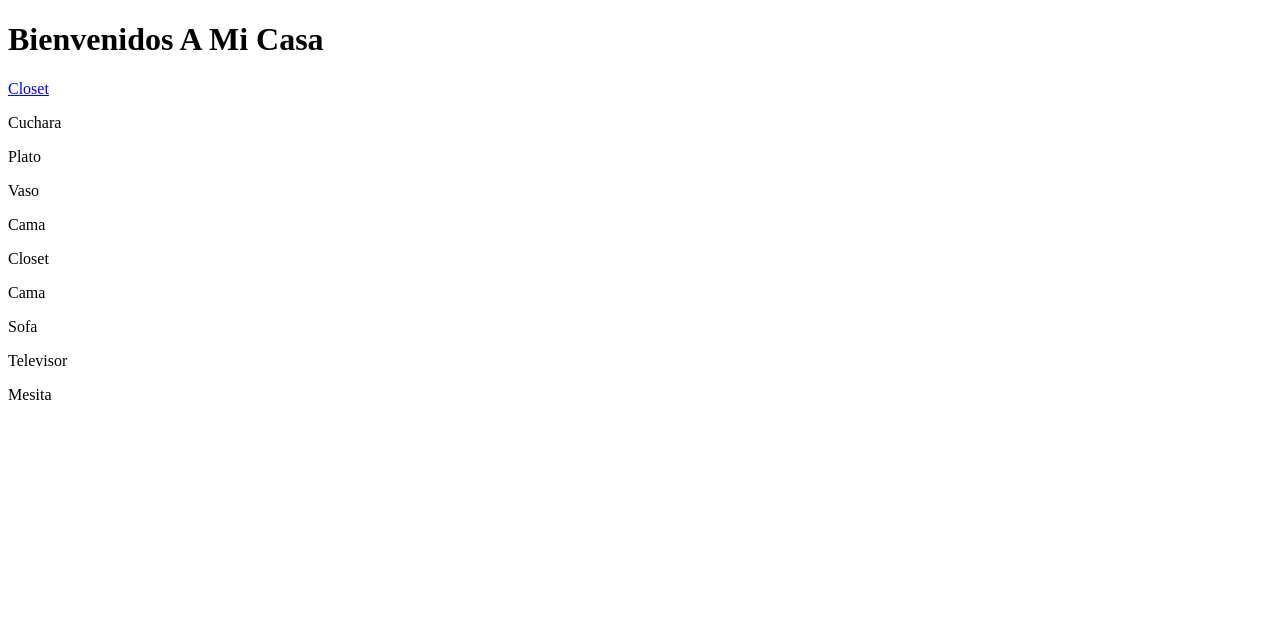
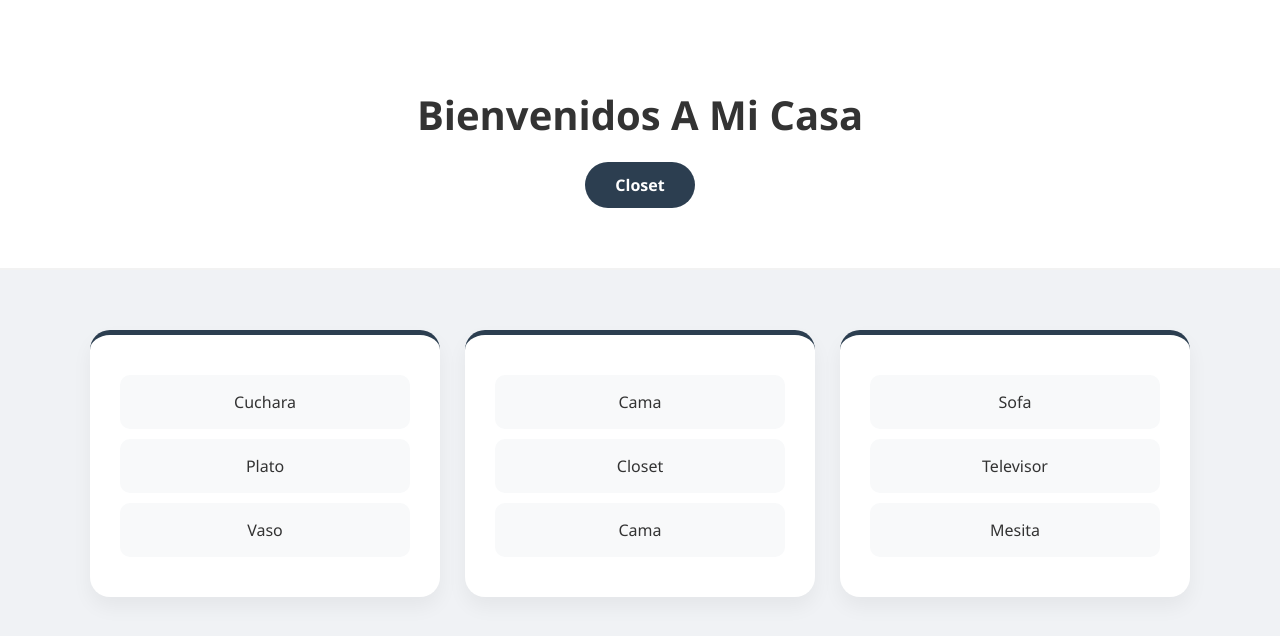
Before and after one commit to Sytta-Co/Mtd__Bem, a plain HTML site: page Casa/index.html in a window 1280 px wide. Drawn offline with Linux system fonts and the light colour scheme; the site is published under a folder, as on GitHub Pages, so addresses that start at the root find nothing.

Commit message:
Definitivaa

```diff
--- a/Casa/index.html
+++ b/Casa/index.html
@@ -3,7 +3,7 @@
 <head>
   <meta charset="UTF-8">
   <meta name="viewport" content="width=device-width, initial-scale=1.0">
-  <link rel="stylesheet" href="/Casa/style.css">
+  <link rel="stylesheet" href="../Casa/style.css">
   <title>Casa</title>
 </head>
 <body>
```
Also changed, not shown: index.html (+1 -1 lines).
